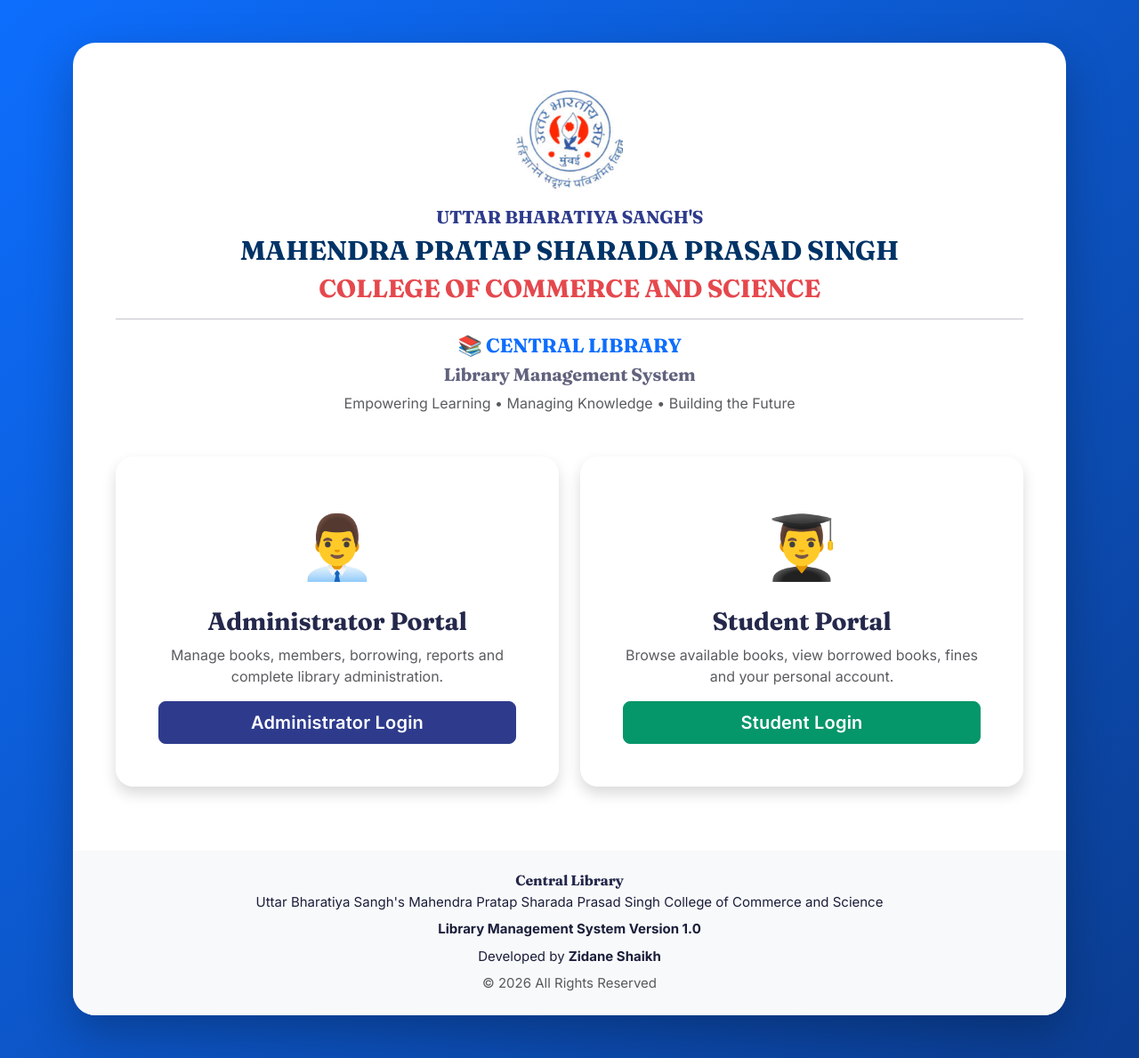
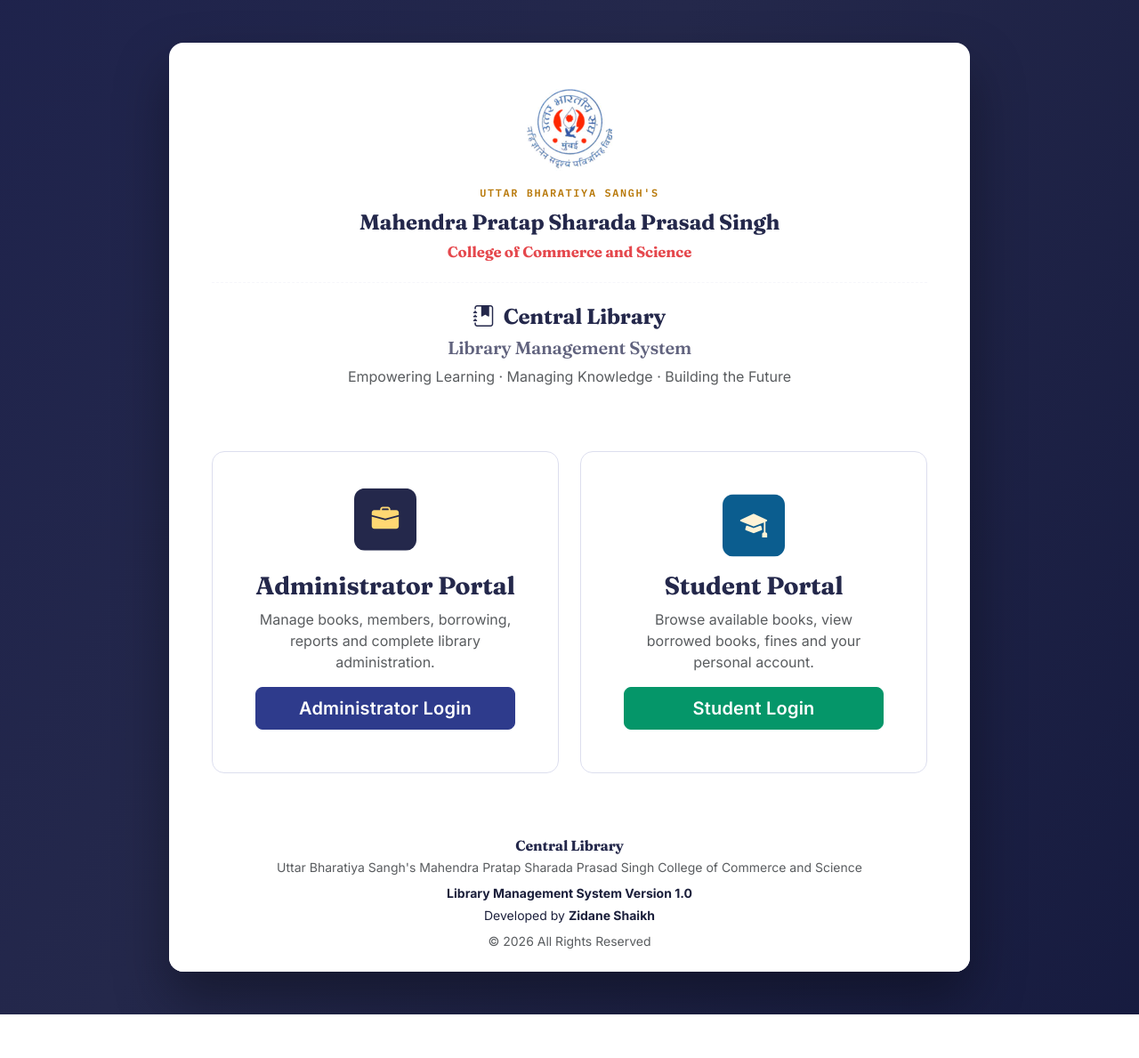
Before and after one commit to shaikhzidane63-droid/Library-management-System, a Flask app: page / in a window 1280 px wide. Shown: the whole page at 89% size. After the commit the page ends 1140 px from the top, so only its background shows below. Run offline with Flask 3, Linux system fonts and the light colour scheme.

Commit message:
Refactor landing page HTML structure and styles
Updated the landing page with new styles and content.

```diff
--- a/templates/landing.html
+++ b/templates/landing.html
@@ -7,132 +7,90 @@
 
     <meta name="viewport" content="width=device-width, initial-scale=1">
 
-    <title>Central Library | MPSS College</title>
+    <link rel="icon" href="{{ url_for('static', filename='images/college_logo.png') }}">
+
+<title>Central Library | MPSS College</title>
 
     <link href="https://cdn.jsdelivr.net/npm/bootstrap@5.3.3/dist/css/bootstrap.min.css" rel="stylesheet">
 
+    <link href="https://cdn.jsdelivr.net/npm/bootstrap-icons@1.11.3/font/bootstrap-icons.css" rel="stylesheet">
+
     <link rel="stylesheet" href="{{ url_for('static', filename='css/style.css') }}">
-
-    <style>
-
-        body{
-            background:linear-gradient(135deg,#0d6efd,#0b3d91);
-            min-height:100vh;
-        }
-
-        .hero-card{
-            border:none;
-            border-radius:25px;
-            overflow:hidden;
-            box-shadow:0 20px 50px rgba(0,0,0,.25);
-        }
-
-        .college-logo{
-            width:120px;
-            height:120px;
-            object-fit:contain;
-        }
-
-        .portal-card{
-            transition:.3s;
-            border:none;
-            border-radius:20px;
-        }
-
-        .portal-card:hover{
-            transform:translateY(-8px);
-            box-shadow:0 15px 30px rgba(0,0,0,.2);
-        }
-
-        .college-name{
-            color:#003366;
-            font-weight:bold;
-            font-size:30px;
-        }
-
-        .library-title{
-            color:#0d6efd;
-            font-weight:bold;
-            font-size:22px;
-        }
-
-        .footer{
-            background:#f8f9fa;
-            font-size:15px;
-        }
-
-    </style>
 
 </head>
 
 <body>
 
-<div class="container py-5">
+<div class="auth-shell py-5">
 
-<div class="card hero-card">
+<div class="container">
+
+<div class="card auth-card mx-auto" style="max-width:900px;">
 
 <div class="card-body p-5">
 
 <div class="text-center">
 
 <img src="{{ url_for('static', filename='images/college_logo.png') }}"
-class="college-logo mb-3">
+class="auth-logo mb-3">
 
-<h5 class="text-primary fw-bold">
+<div class="auth-eyebrow">
 
-UTTAR BHARATIYA SANGH'S
+Uttar Bharatiya Sangh's
 
-</h5>
+</div>
 
-<h2 class="college-name">
+<h2 class="auth-college-name mt-2">
 
-MAHENDRA PRATAP SHARADA PRASAD SINGH
+Mahendra Pratap Sharada Prasad Singh
 
 </h2>
 
-<h3 class="text-danger fw-bold">
+<h3 class="auth-department">
 
-COLLEGE OF COMMERCE AND SCIENCE
+College of Commerce and Science
 
 </h3>
 
-<hr>
+<hr class="auth-divider">
 
-<h3 class="library-title">
+<h3 class="auth-title">
 
-📚 CENTRAL LIBRARY
+<i class="bi bi-journal-bookmark-fill"></i>
+
+Central Library
 
 </h3>
 
-<h5 class="text-secondary">
+<h5 class="auth-subtitle">
 
 Library Management System
 
 </h5>
 
-<p class="text-muted">
+<p class="text-muted mt-2">
 
-Empowering Learning • Managing Knowledge • Building the Future
+Empowering Learning &middot; Managing Knowledge &middot; Building the Future
 
 </p>
 
 </div>
 
-<div class="row mt-5">
+<div class="row mt-5 g-4">
 
-<div class="col-md-6 mb-4">
+<div class="col-md-6">
 
-<div class="card portal-card shadow h-100">
+<div class="card portal-card h-100">
 
 <div class="card-body text-center p-5">
 
-<div style="font-size:70px">
+<div class="portal-icon admin mb-3">
 
-👨‍💼
+<i class="bi bi-briefcase-fill"></i>
 
 </div>
 
-<h3 class="mt-3 fw-bold">
+<h3 class="mt-2 fw-bold">
 
 Administrator Portal
 
@@ -156,19 +114,19 @@
 
 </div>
 
-<div class="col-md-6 mb-4">
+<div class="col-md-6">
 
-<div class="card portal-card shadow h-100">
+<div class="card portal-card h-100">
 
 <div class="card-body text-center p-5">
 
-<div style="font-size:70px">
+<div class="portal-icon student mb-3">
 
-👨‍🎓
+<i class="bi bi-mortarboard-fill"></i>
 
 </div>
 
-<h3 class="mt-3 fw-bold">
+<h3 class="mt-2 fw-bold">
 
 Student Portal
 
@@ -196,7 +154,7 @@
 
 </div>
 
-<div class="footer text-center py-4">
+<div class="card-footer text-center py-4 bg-white border-0">
 
 <h6 class="fw-bold mb-1">
 
@@ -204,31 +162,31 @@
 
 </h6>
 
-<div>
+<div class="text-muted small">
 
-Uttar Bharatiya Sangh's
-
-Mahendra Pratap Sharada Prasad Singh
-
-College of Commerce and Science
+Uttar Bharatiya Sangh's Mahendra Pratap Sharada Prasad Singh College of Commerce and Science
 
 </div>
 
-<div class="mt-2">
+<div class="mt-2 small">
 
 <strong>Library Management System Version 1.0</strong>
 
 </div>
 
-<div class="mt-2">
+<div class="mt-1 small">
 
 Developed by <strong>Zidane Shaikh</strong>
 
 </div>
 
-<div class="text-muted mt-2">
+<div class="text-muted mt-2 small">
 
-© 2026 All Rights Reserved
+&copy; 2026 All Rights Reserved
+
+</div>
+
+</div>
 
 </div>
 
```
